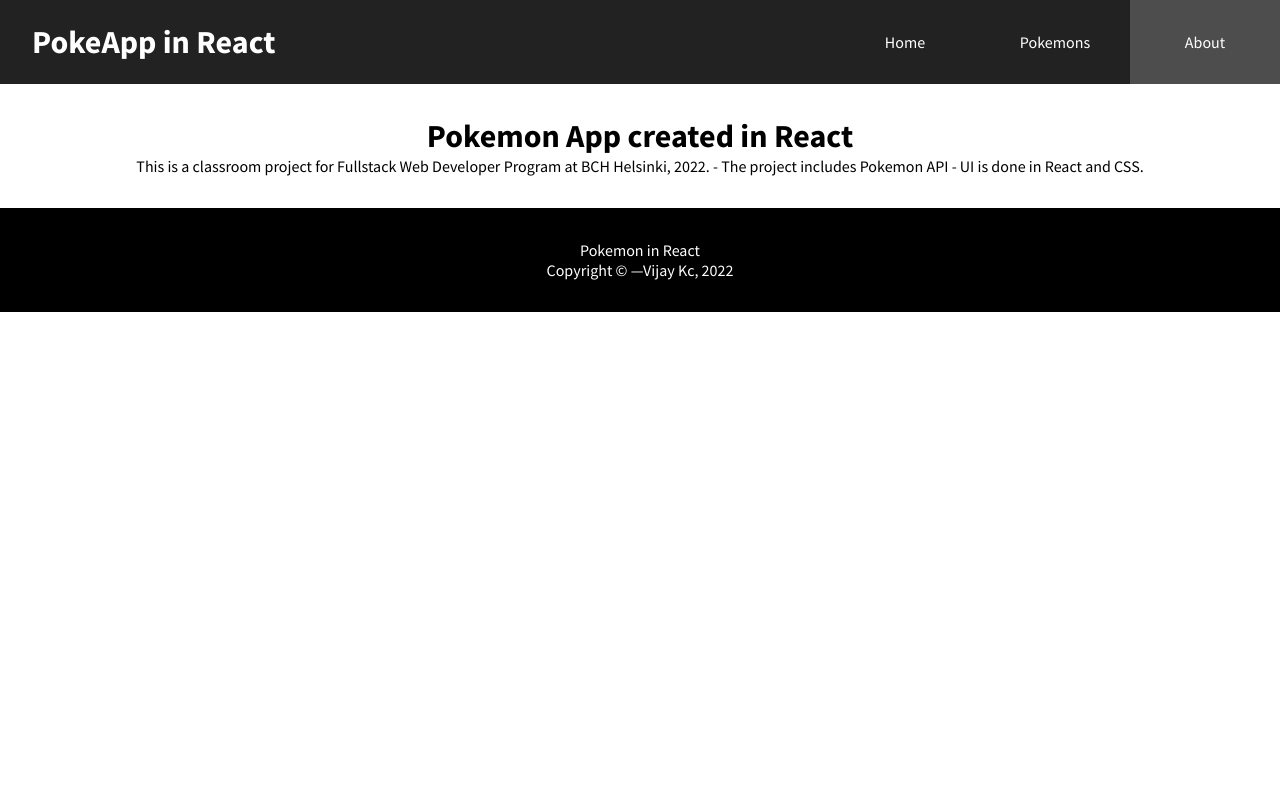
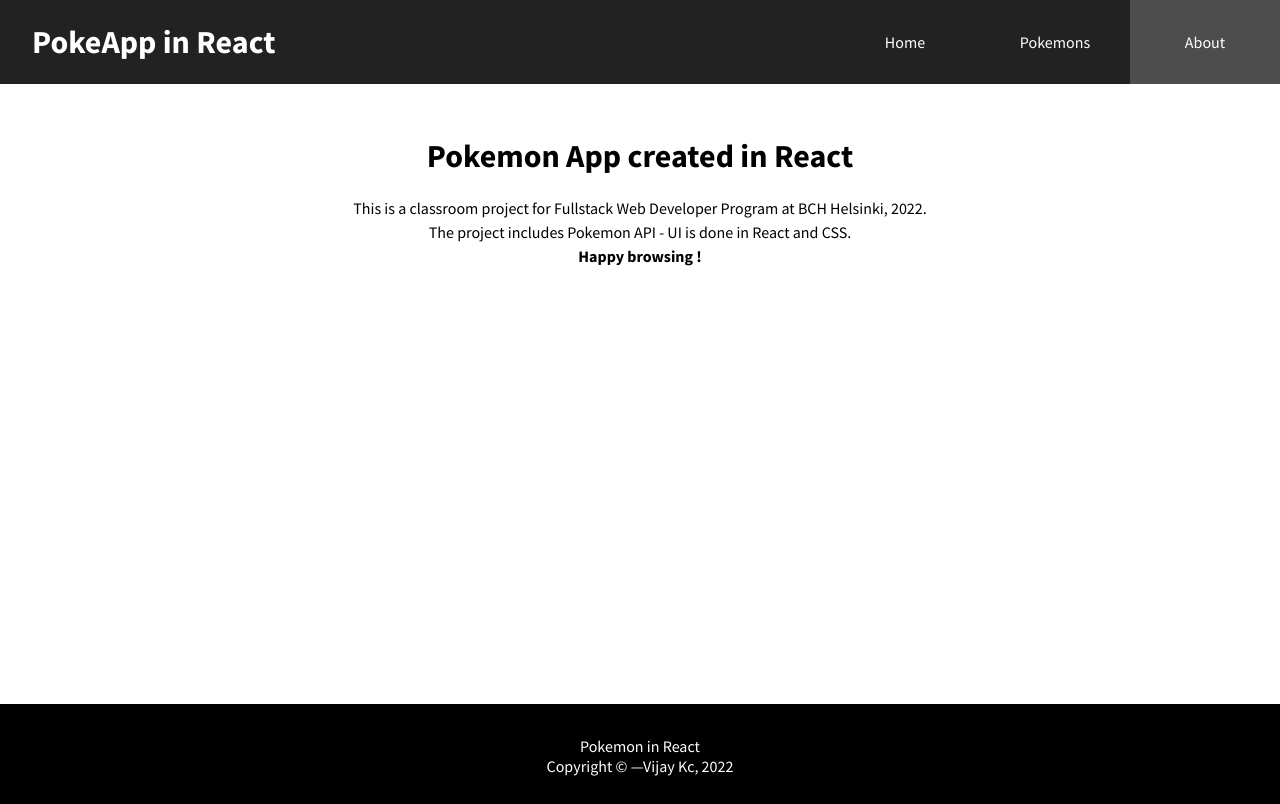
Before and after one commit to kcvijay/pokeapp_react, a React (Create React App) app: page /about in a window 1280 px wide. Built offline with nearby package versions, Linux system fonts and the light colour scheme.

Commit message:
Little fixes

```diff
--- a/src/Components/About.css
+++ b/src/Components/About.css
@@ -0,0 +1,12 @@
+.about {
+  text-align: center;
+  line-height: 1.5;
+}
+
+.about h1 {
+  margin: 1rem 0;
+}
+
+.about p:last-child {
+  font-weight: 700;
+}
--- a/src/Components/About.jsx
+++ b/src/Components/About.jsx
@@ -3,13 +3,14 @@ import "./About.css";
 
 const About = () => {
   return (
-    <div>
+    <div className="about">
       <h1>Pokemon App created in React</h1>
       <p>
         This is a classroom project for Fullstack Web Developer Program at BCH
-        Helsinki, 2022. - The project includes Pokemon API - UI is done in React
-        and CSS.
+        Helsinki, 2022.
       </p>
+      <p>The project includes Pokemon API - UI is done in React and CSS.</p>
+      <p>Happy browsing !</p>
     </div>
   );
 };
--- a/src/Components/Footer.css
+++ b/src/Components/Footer.css
@@ -0,0 +1,3 @@
+footer {
+  height: 100px;
+}
--- a/src/Components/Footer.jsx
+++ b/src/Components/Footer.jsx
@@ -1,4 +1,5 @@
 import React from "react";
+import "./Footer.css";
 
 const Footer = () => {
   return (
--- a/src/Components/Main.css
+++ b/src/Components/Main.css
@@ -0,0 +1,3 @@
+main {
+  min-height: calc(100vh - 180px);
+}
--- a/src/Components/Notfound.jsx
+++ b/src/Components/Notfound.jsx
@@ -9,8 +9,8 @@ const Notfound = () => {
       <p>Page not found!</p>
       <p>Where do you want to go?</p>
       <div className={classes.redirect_links}>
-        <Link to="/">Home</Link>
-        <Link to="/pokemons">Pokemons</Link>
+        <Link to="/">&larr;&nbsp;Home</Link>
+        <Link to="/pokemons">Pokemons&nbsp;&rarr;</Link>
       </div>
     </div>
   );
--- /dev/null
+++ b/src/Pages/Layout.css
@@ -0,0 +1,5 @@
+.page-wrapper {
+  display: flex;
+  flex-flow: column;
+  height: 100%;
+}
--- a/src/Pages/Layout.jsx
+++ b/src/Pages/Layout.jsx
@@ -2,6 +2,7 @@ import React from "react";
 import Header from "../Components/Header";
 import Main from "../Components/Main";
 import Footer from "../Components/Footer";
+import "./Layout.css";
 
 export default function Layout() {
   return (
```
